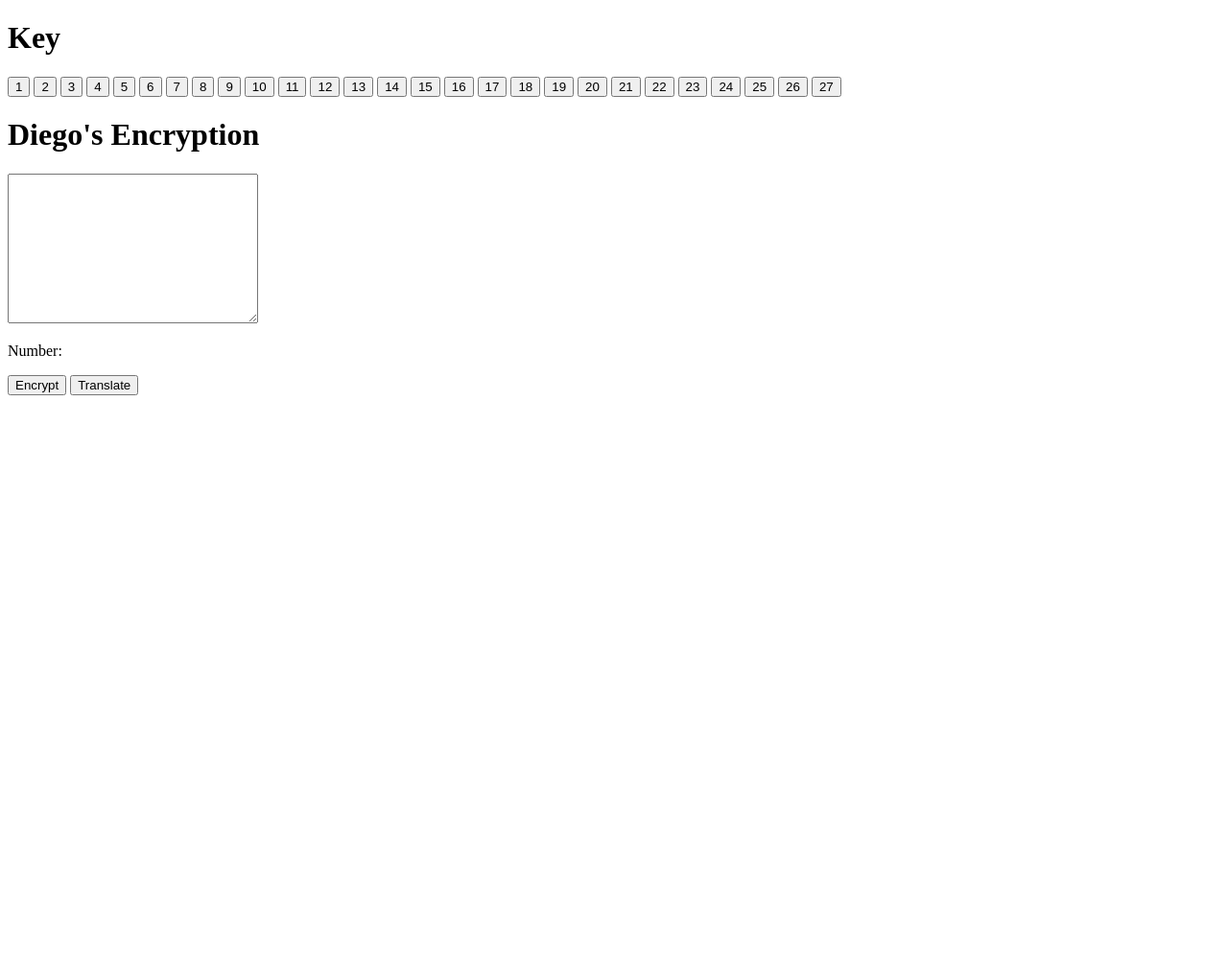
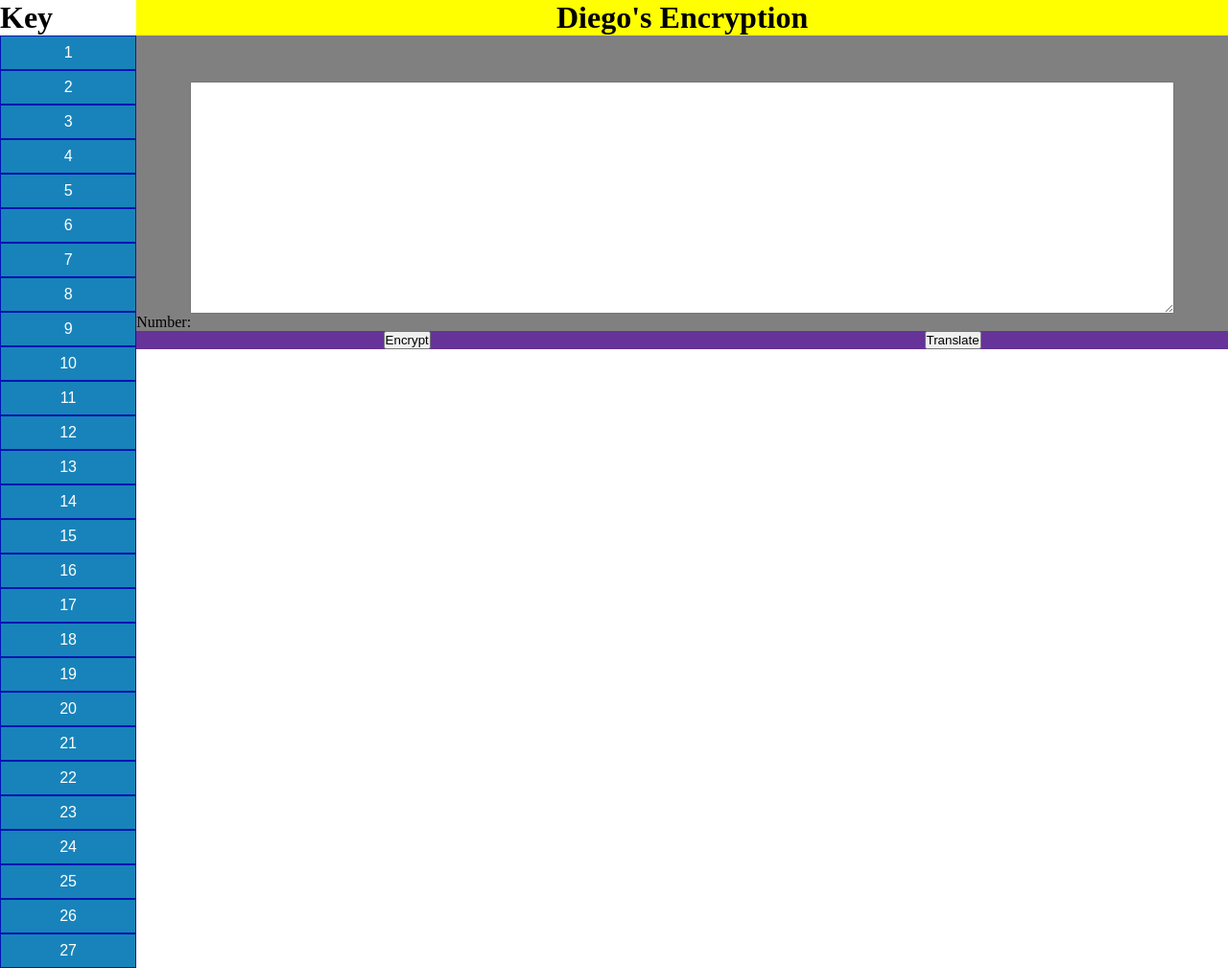
Before and after one commit to FabricioMoreno/Cesar-s-Encryption, a plain HTML site: page index.html in a window 1280 px wide. Shown: the whole page at 96% size. Before the commit the page ends 800 px from the top, so only its background shows below. Drawn offline with Linux system fonts and the light colour scheme.

Commit message:
Se agrego el css y mejoro el index.html

```diff
--- /dev/null
+++ b/index.css
@@ -0,0 +1,80 @@
+*
+{
+    margin: 0;
+    padding: 0;
+}
+#padre
+{
+    width: 100%;
+    display: flex;
+    flex-direction: row;
+}
+/*PRIMERA VENTANA*/
+#first
+{
+    flex: 1;
+    display: flex;
+
+}
+#key
+{
+    width: 100%;
+    display: flex;
+    flex-direction: column;
+
+}
+#keyNumber
+{
+    display: flex;
+    flex-direction: column;
+}
+.number
+{
+
+    text-decoration: none;
+    cursor: pointer;
+    padding: 0.5rem;
+    font-size: 1rem;
+    color: #ffffff;
+    background-color: #1883ba;
+    border: 0.1rem solid #0016b0;
+
+}
+/*SECUNDA VENTANA*/
+#second
+{
+    flex: 8;
+}
+#second h1
+{
+    text-align: center;
+    background: yellow;
+}
+#encrypt
+{
+    display: flex;
+    flex-direction: column;
+    align-items: stretch;
+}
+/*Cuerpo de la segunda ventana*/
+#secondBody
+{
+    background: gray;
+    display: flex;
+    flex-direction: column;
+
+}
+#text
+{
+    margin: 3rem auto 0 auto;
+    min-width: 90%;
+    max-width: 90%;
+    min-height: 15rem;
+    max-height: 15rem;
+}
+#button
+{
+    display: flex;
+    justify-content: space-around;
+    background: rebeccapurple;
+}
--- a/index.html
+++ b/index.html
@@ -5,13 +5,16 @@
     <meta name="viewport" content="width=device-width, initial-scale=1.0">
     <meta http-equiv="X-UA-Compatible" content="ie=edge">
     <title>Document</title>
+    <link rel="stylesheet" href="index.css">
+
 </head>
 <body>
     <div id="padre">
         <div id="first">
             <div id="key">
-                <h1>Key</h1>
-                <div id="KeyNumber">
+                 <h1>Key</h1>
+                <div id="keyNumber">
+
                     <button class="number">1</button>
                     <button class="number">2</button>
                     <button class="number">3</button>
@@ -43,11 +46,17 @@
             </div>
         </div>
         <div id="second">
-            <h1>Diego's Encryption</h1>
-            <textarea name="" id="" cols="30" rows="10"></textarea>
-            <p>Number:</p>
-            <button>Encrypt</button>
-            <button>Translate</button>
+            <div id="encrypt">
+                <h1>Diego's Encryption</h1>
+                <div id="secondBody">
+                    <textarea name="" id="text" cols="30" rows="10"></textarea>
+                    <p>Number:</p>
+                </div>
+                <div id="button">
+                    <button>Encrypt</button>
+                    <button>Translate</button>
+                </div>
+            </div>
         </div>
     </div>
 </body>
```
